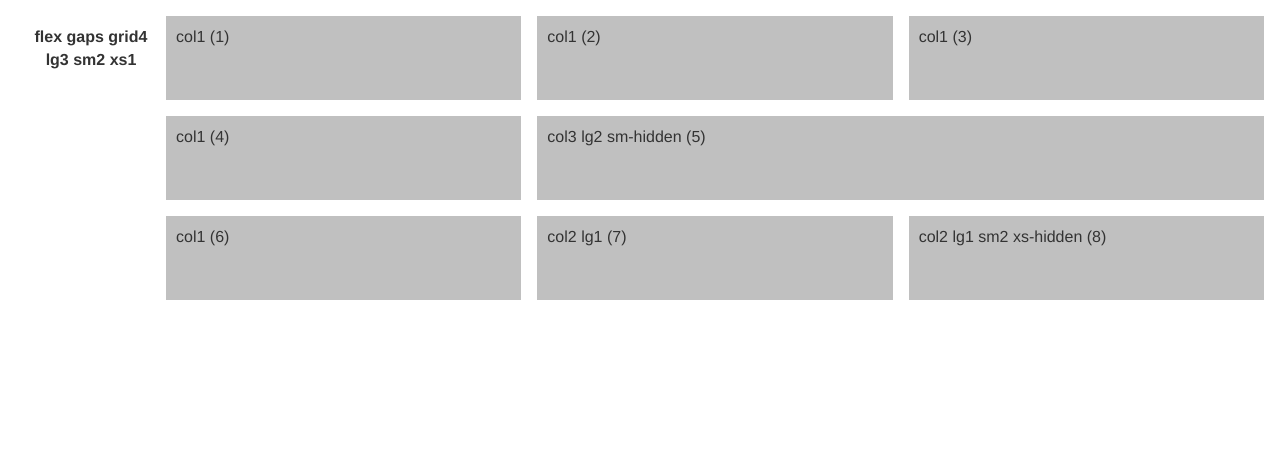
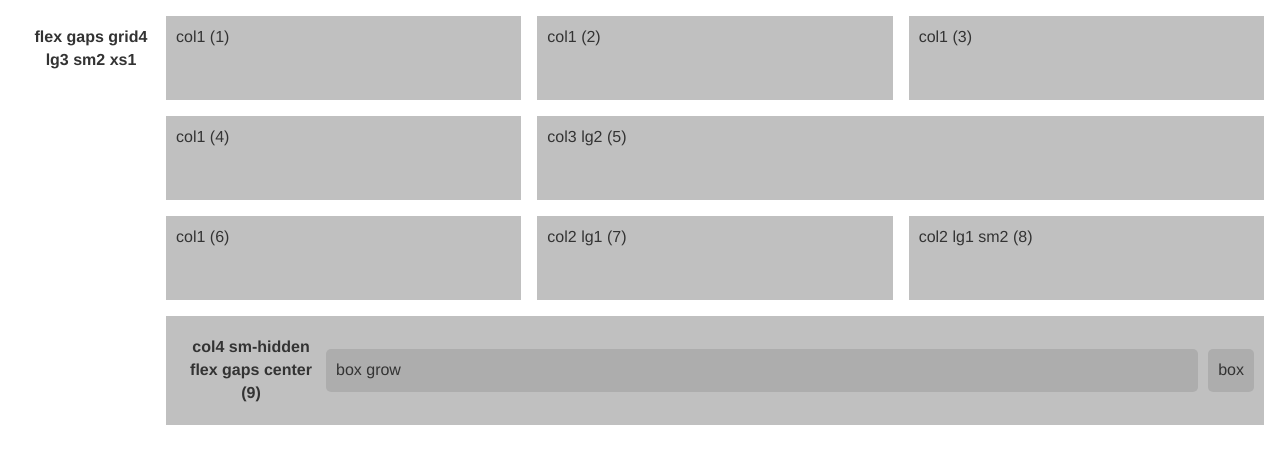
Before and after one commit to ixrock/flexbox, a website: page docs/examples/flexbox-responsive-grid.html in a window 1280 px wide. Drawn offline with nearby package versions, Linux system fonts and the light colour scheme.

Commit message:
v.2.1.1 proper switching back to .flex .col* with .(xs|sm|md|lg|xl)-visible at some point

```diff
--- a/docs/examples/flexbox-responsive-grid.html
+++ b/docs/examples/flexbox-responsive-grid.html
@@ -8,6 +8,17 @@
     .flex {
       position: relative;
       padding: 1em;
+    }
+
+    .box {
+      --flex-gap: 10px;
+      padding: 10px;
+      background: rgba(0, 0, 0, .1);
+      border-radius: 5px;
+    }
+
+    .box:before {
+      content: attr(class);
     }
 
     .flex:before {
@@ -25,7 +36,7 @@
       min-height: 100px;
     }
 
-    .cols > *:after {
+    .cols > :before {
       content: attr(class) " (" counter(box) ")";
     }
   </style>
@@ -40,11 +51,14 @@
     <div class="col1"></div>
     <div class="col1"></div>
     <div class="col1"></div>
-    <div class="col3 lg2 sm-hidden"></div>
+    <div class="col3 lg2"></div>
     <div class="col1"></div>
     <div class="col2 lg1"></div>
-    <div class="col2 lg1 sm2 xs-hidden"></div>
-    <div class="col4 hidden sm-visible"></div>
+    <div class="col2 lg1 sm2"></div>
+    <div class="col4 sm-hidden flex gaps center">
+      <div class="box grow"></div>
+      <div class="box"></div>
+    </div>
   </div>
 </main>
 
--- a/package.json
+++ b/package.json
@@ -1,6 +1,6 @@
 {
   "name": "flex.box",
-  "version": "2.1.0",
+  "version": "2.1.1",
   "description": "CSS library for easier work with flex boxes",
   "main": "src/flexbox.scss",
   "author": "ixrock",
--- a/src/flexbox.scss
+++ b/src/flexbox.scss
@@ -127,7 +127,7 @@ $flexbox-breakpoints: (xl: 1440px, lg: 1280px, md: 960px, sm: 840px, xs: 600px)
     flex-wrap: wrap;
     flex: 1 0;
     display: flex;
-    > .auto {
+    > * {
       flex: 1;
     }
     > .hidden {
@@ -176,6 +176,9 @@ $flexbox-breakpoints: (xl: 1440px, lg: 1280px, md: 960px, sm: 840px, xs: 600px)
       }
       > .cols > .#{$prefix}-visible {
         display: block !important;
+        &.flex {
+          display: flex !important;
+        }
       }
     }
   }
```
Also changed, not shown: docs/index.html (+1 -2 lines), README.md, src/flexbox.css.
